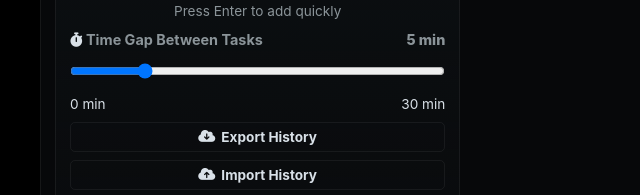
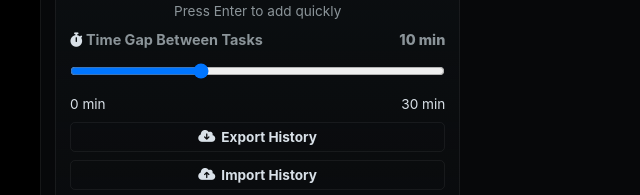
Before and after one commit to behroozsepehry/scheduler, a plain HTML site: page index.html in a window 1280 px wide. Shown: the part 360-555 px from the top of the page, 0-640 px from the left. Drawn offline with Linux system fonts and the light colour scheme.

Commit message:
Increase default gap duration from 5 to 10 minutes
- Update hardcoded gap duration values to use a new DEFAULT_GAP_DURATION constant for consistency
- Modify state initialization, legacy data migration, and day loading logic to use the default
- Add initializeUI function to set UI elements to default values on load
- Update README.md example to reflect the new default gap duration

```diff
--- a/index.html
+++ b/index.html
@@ -239,6 +239,7 @@ button{background:linear-gradient(180deg,rgba(255,255,255,0.01),rgba(255,255,255
   const HISTORY_KEY = 'taskSchedulerHistory_v1';
   const LEGACY_SINGLE_KEY = 'taskSchedulerData_v1';
   const TIME_RE = /^([01]?\d|2[0-3]):[0-5]\d$/;
+  const DEFAULT_GAP_DURATION = 10;
 
   const $ = s => document.querySelector(s);
   const $all = s => Array.from(document.querySelectorAll(s));
@@ -260,7 +261,7 @@ button{background:linear-gradient(180deg,rgba(255,255,255,0.01),rgba(255,255,255
     history:{},
     currentDate: todayDateStr(),
     tasks:[],
-    gapDuration:5,
+    gapDuration: DEFAULT_GAP_DURATION,
     activeInterval:null,
     isEditing: false,
     scrollPosition: 0,
@@ -383,7 +384,7 @@ button{background:linear-gradient(180deg,rgba(255,255,255,0.01),rgba(255,255,255
     const legacy = LS.get(LEGACY_SINGLE_KEY, null);
     if (legacy && legacy.tasks) {
       state.history = {};
-      state.history[state.currentDate] = { tasks: legacy.tasks.map(normalizeTask), gapDuration: Number(legacy.gapDuration) || 5, startTime: legacy.startTime || '09:00' };
+      state.history[state.currentDate] = { tasks: legacy.tasks.map(normalizeTask), gapDuration: Number(legacy.gapDuration) || DEFAULT_GAP_DURATION, startTime: legacy.startTime || '09:00' };
       LS.set(HISTORY_KEY, state.history);
     }
   }
@@ -403,7 +404,7 @@ button{background:linear-gradient(180deg,rgba(255,255,255,0.01),rgba(255,255,255
       if (dayData.startTime && TIME_RE.test(dayData.startTime)) $('#start-time').value = dayData.startTime;
     } else {
       state.tasks = [];
-      state.gapDuration = Number($('#gap-duration').value) || 5;
+      state.gapDuration = Number($('#gap-duration').value) || DEFAULT_GAP_DURATION;
       $('#gap-value').textContent = `${state.gapDuration} min`;
     }
     calculateSchedule();
@@ -850,7 +851,7 @@ button{background:linear-gradient(180deg,rgba(255,255,255,0.01),rgba(255,255,255
       if (!state.history[nextDayStr]) {
         state.history[nextDayStr] = {
           tasks: [],
-          gapDuration: state.gapDuration || 5,
+          gapDuration: state.gapDuration || DEFAULT_GAP_DURATION,
           startTime: $('#start-time')?.value || '09:00'
         };
         console.log(`✓ Created new date entry: ${nextDayStr}`);
@@ -1154,11 +1155,24 @@ button{background:linear-gradient(180deg,rgba(255,255,255,0.01),rgba(255,255,255
     reader.readAsText(file);
   }
 
+  // Initialize UI with default values
+  function initializeUI() {
+    const gapInput = $('#gap-duration');
+    const gapVal = $('#gap-value');
+
+    // Set initial values from JavaScript constant
+    gapInput.value = DEFAULT_GAP_DURATION;
+    gapVal.textContent = `${DEFAULT_GAP_DURATION} min`;
+  }
+
   // UI wiring
   document.addEventListener('DOMContentLoaded', () => {
     const addBtn = $('#add-task'), taskName = $('#task-name'), taskDur = $('#task-duration');
     const gapInput = $('#gap-duration'), gapVal = $('#gap-value'), startTime = $('#start-time');
     const importHistoryFile = $('#import-history-file');
+
+    // Initialize UI with default values
+    initializeUI();
 
     const dp = $('#date-picker'); dp.value = todayDateStr();
     loadHistory(); loadDay(dp.value);
```
Also changed, not shown: 1 other file.
